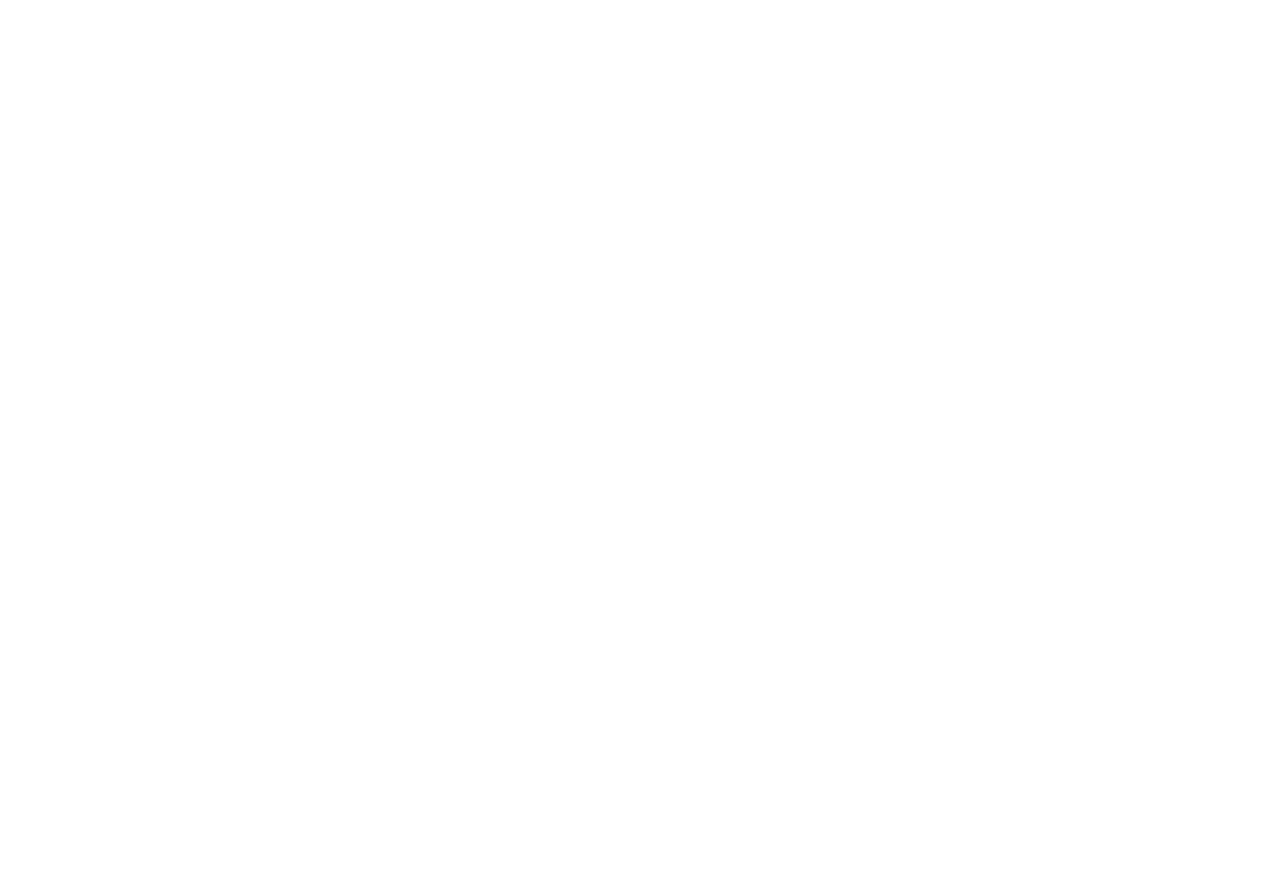
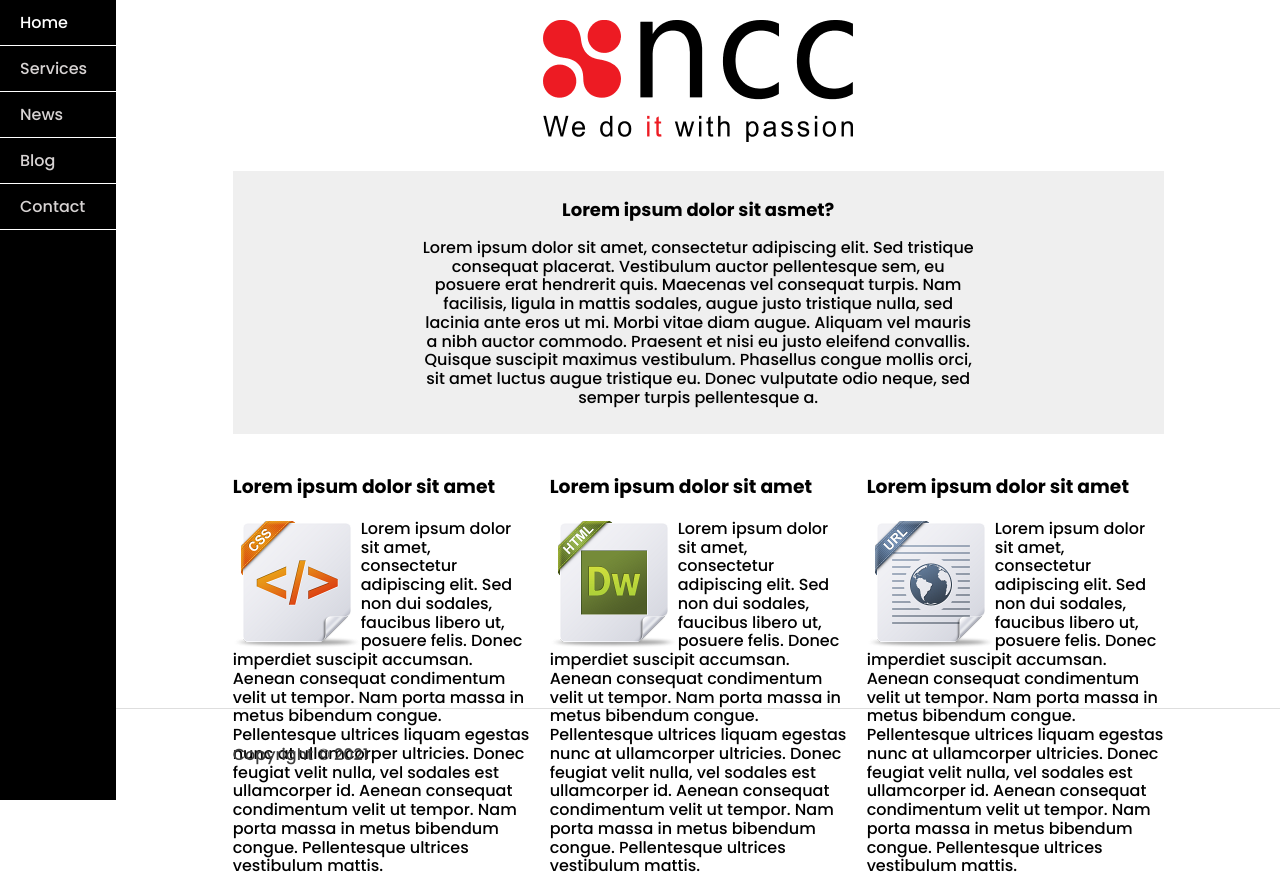
Before and after one commit to luongthtai/TEST-LUONGTHETAI, a plain HTML site: page index.html in a window 1280 px wide. Before the commit the page ends 800 px from the top, so only its background shows below. Drawn offline with Linux system fonts and the light colour scheme.

Commit message:
completed test

```diff
--- a/index.html
+++ b/index.html
@@ -1,12 +1,108 @@
 <!DOCTYPE html>
 <html lang="en">
-<head>
-    <meta charset="UTF-8">
-    <meta http-equiv="X-UA-Compatible" content="IE=edge">
-    <meta name="viewport" content="width=device-width, initial-scale=1.0">
-    <title>TESt</title>
-</head>
-<body>
+  <head>
+    <meta charset="UTF-8" />
+    <meta http-equiv="X-UA-Compatible" content="IE=edge" />
+    <meta name="viewport" content="width=device-width, initial-scale=1.0" />
+    <title>TEST</title>
+    <link rel="stylesheet" href="./style.css" />
+    <link rel="preconnect" href="https://fonts.googleapis.com" />
+    <link rel="preconnect" href="https://fonts.gstatic.com" crossorigin />
+    <link
+      href="https://fonts.googleapis.com/css2?family=Poppins:ital,wght@0,100;0,200;0,300;0,500;0,600;0,700;0,800;1,800&family=Roboto:wght@100;300;400;500;700&family=Sarabun:wght@100;200;300;400;500;600;700;800&display=swap"
+      rel="stylesheet"
+    />
+  </head>
+  <body>
+    <header>
+      <nav>
+        <ul>
+          <li><a href="/" style="color: #fff">Home</a></li>
+          <li><a href="/">Services</a></li>
+          <li><a href="/">News</a></li>
+          <li><a href="/">Blog</a></li>
+          <li><a href="/">Contact</a></li>
+        </ul>
+      </nav>
+    </header>
 
-</body>
+    <main>
+      <section class="heroSection">
+        <h1>
+          <img src="./image/logoNCC 1.png" alt="logo" />
+        </h1>
+
+        <div class="heroSection__content">
+          <h2>Lorem ipsum dolor sit asmet?</h2>
+          <p>
+            Lorem ipsum dolor sit amet, consectetur adipiscing elit. Sed
+            tristique consequat placerat. Vestibulum auctor pellentesque sem, eu
+            posuere erat hendrerit quis. Maecenas vel consequat turpis. Nam
+            facilisis, ligula in mattis sodales, augue justo tristique nulla,
+            sed lacinia ante eros ut mi. Morbi vitae diam augue. Aliquam vel
+            mauris a nibh auctor commodo. Praesent et nisi eu justo eleifend
+            convallis. Quisque suscipit maximus vestibulum. Phasellus congue
+            mollis orci, sit amet luctus augue tristique eu. Donec vulputate
+            odio neque, sed semper turpis pellentesque a.
+          </p>
+        </div>
+
+        <div class="heroSection__lists">
+          <div class="heroSection__lists--item">
+            <h3>Lorem ipsum dolor sit amet</h3>
+            <div>
+              <img src="./image/css-icon 1.png" alt="items" />
+              <p>
+                Lorem ipsum dolor sit amet, consectetur adipiscing elit. Sed non
+                dui sodales, faucibus libero ut, posuere felis. Donec imperdiet
+                suscipit accumsan. Aenean consequat condimentum velit ut tempor.
+                Nam porta massa in metus bibendum congue. Pellentesque ultrices
+                liquam egestas nunc at ullamcorper ultricies. Donec feugiat
+                velit nulla, vel sodales est ullamcorper id. Aenean consequat
+                condimentum velit ut tempor. Nam porta massa in metus bibendum
+                congue. Pellentesque ultrices vestibulum mattis.
+              </p>
+            </div>
+          </div>
+
+          <div class="heroSection__lists--item">
+            <h3>Lorem ipsum dolor sit amet</h3>
+            <div>
+              <img src="./image/html-icon 2.png" alt="items" />
+              <p>
+                Lorem ipsum dolor sit amet, consectetur adipiscing elit. Sed non
+                dui sodales, faucibus libero ut, posuere felis. Donec imperdiet
+                suscipit accumsan. Aenean consequat condimentum velit ut tempor.
+                Nam porta massa in metus bibendum congue. Pellentesque ultrices
+                liquam egestas nunc at ullamcorper ultricies. Donec feugiat
+                velit nulla, vel sodales est ullamcorper id. Aenean consequat
+                condimentum velit ut tempor. Nam porta massa in metus bibendum
+                congue. Pellentesque ultrices vestibulum mattis.
+              </p>
+            </div>
+          </div>
+
+          <div class="heroSection__lists--item">
+            <h3>Lorem ipsum dolor sit amet</h3>
+            <div>
+              <img src="./image/url-icon 3.png" alt="items" />
+              <p>
+                Lorem ipsum dolor sit amet, consectetur adipiscing elit. Sed non
+                dui sodales, faucibus libero ut, posuere felis. Donec imperdiet
+                suscipit accumsan. Aenean consequat condimentum velit ut tempor.
+                Nam porta massa in metus bibendum congue. Pellentesque ultrices
+                liquam egestas nunc at ullamcorper ultricies. Donec feugiat
+                velit nulla, vel sodales est ullamcorper id. Aenean consequat
+                condimentum velit ut tempor. Nam porta massa in metus bibendum
+                congue. Pellentesque ultrices vestibulum mattis.
+              </p>
+            </div>
+          </div>
+        </div>
+      </section>
+      <div class="footer">
+        <p>Copyright © 2021</p>
+      </div>
+    </main>
+  </body>
 </html>
--- a/style.scss
+++ b/style.scss
@@ -0,0 +1,104 @@
+* {
+  box-sizing: border-box;
+  font-family: 'Poppins', sans-serif;
+}
+
+body {
+  margin: 0;
+  display: flex;
+
+  header {
+    background-color: #000;
+    width: 10%;
+    height: 100vh;
+
+    ul {
+      list-style-type: none;
+      color: #fff;
+
+      padding: 0;
+      margin: 0;
+
+      text-align: start;
+
+      li {
+        padding: 10px 20px;
+        border-bottom: 1px solid #fff;
+      }
+    }
+
+    a {
+      color: #d7d3d3;
+      text-decoration: none;
+    }
+  }
+
+  main {
+    height: 100vh;
+    width: 100%;
+    position: relative;
+
+    .heroSection {
+      padding: 0 10%;
+
+      h1 {
+        text-align: center;
+      }
+
+      &__content {
+        text-align: center;
+
+        padding: 10px 20%;
+
+        background-color: #efefef;
+
+        h2 {
+          font-size: 18px;
+        }
+
+        p {
+          font-size: 16px;
+          line-height: 18.75px;
+          font-weight: 400;
+        }
+      }
+
+      &__lists {
+        display: grid;
+        grid-template: 1fr / 1fr 1fr 1fr;
+        gap: 20px;
+
+        padding-top: 20px;
+
+        &--item {
+          img {
+            float: left;
+          }
+
+          p {
+            font-size: 16px;
+            line-height: 18.75px;
+          }
+        }
+      }
+    }
+
+    .footer {
+      position: absolute;
+      bottom: 0;
+      left: 0;
+
+      text-align: start;
+      padding: 20px 20px 20px 10%;
+      width: 100%;
+
+      color: #3e3e3e;
+
+      font-weight: 400;
+      font-size: 16px;
+      line-height: 19px;
+
+      border-top: 1px solid #dedede;
+    }
+  }
+}
```
Also changed, not shown: image/css-icon 1.png (added), image/html-icon 2.png (added), image/logoNCC 1.png (added), image/url-icon 3.png (added), style.css (added), 1 other file.
